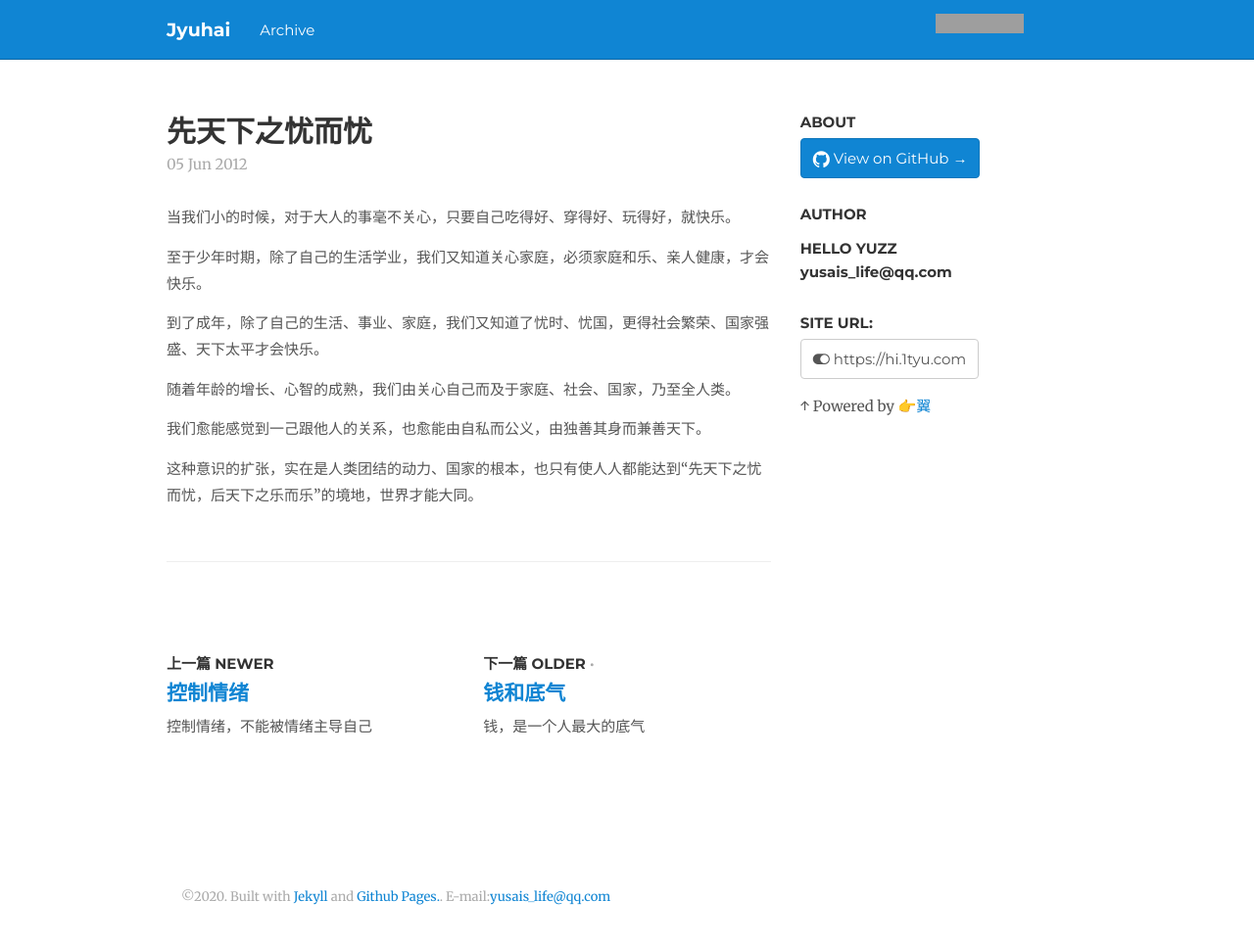
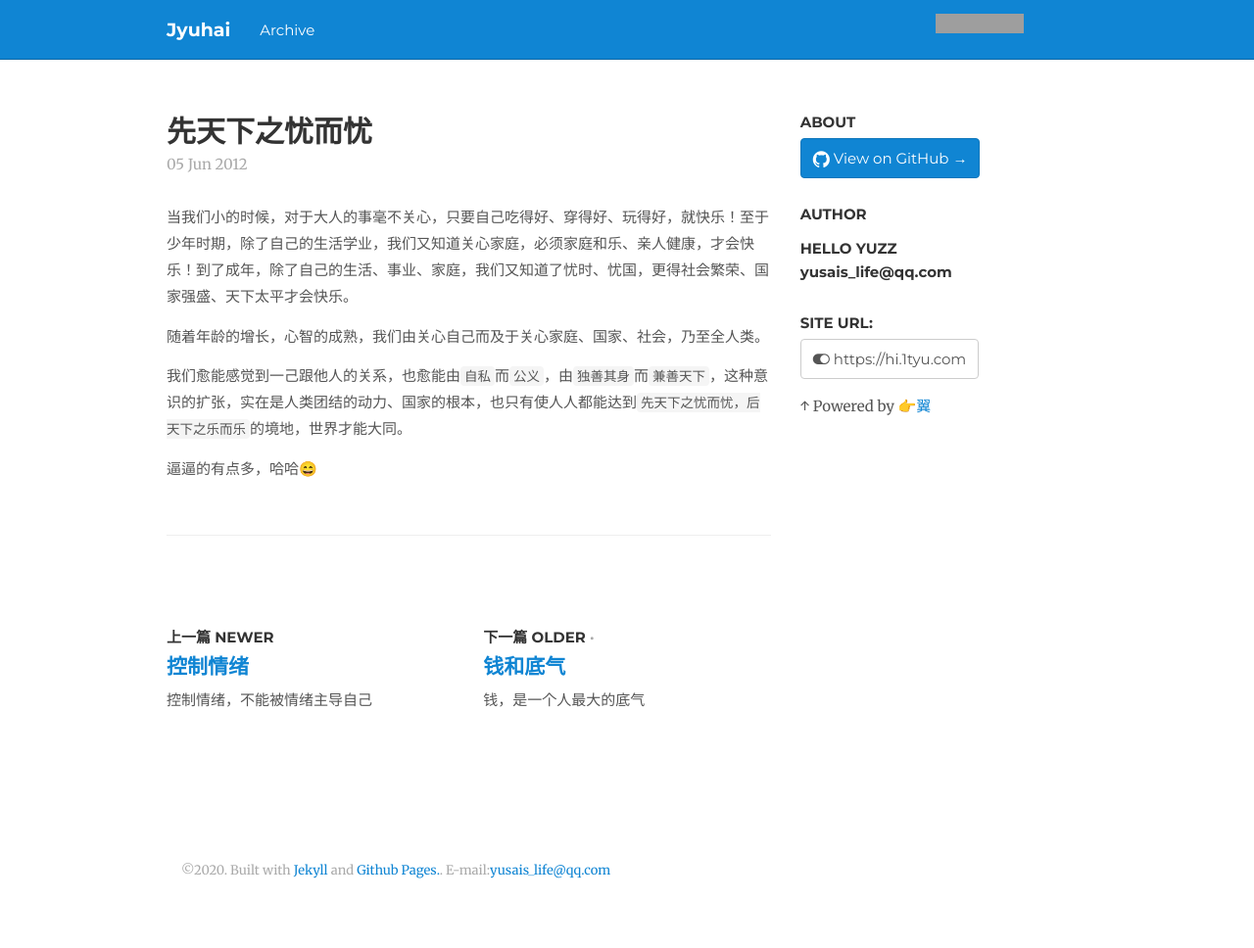
Before and after one commit to helloyuzz/me.wgrib2.com, a Jekyll site: the page built from _posts/2012-06-05-Power.md, in a window 1280 px wide. Shown: the whole page at 98% size. Built offline with Jekyll 4.4.1, drawn with Linux system fonts in a browser that asks for light colours; nearby versions of some CDN libraries; emoji names are drawn with the system emoji font; after the commit the page ends 941 px from its top, so only the background shows below that; grey boxes are pictures that could not be loaded.

Commit message:
Update 2012-06-05-Power.md

```diff
--- a/_posts/2012-06-05-Power.md
+++ b/_posts/2012-06-05-Power.md
@@ -2,14 +2,10 @@
 title: '先天下之忧而忧'
 ---
 
-当我们小的时候，对于大人的事毫不关心，只要自己吃得好、穿得好、玩得好，就快乐。
+当我们小的时候，对于大人的事毫不关心，只要自己吃得好、穿得好、玩得好，就快乐！至于少年时期，除了自己的生活学业，我们又知道关心家庭，必须家庭和乐、亲人健康，才会快乐！到了成年，除了自己的生活、事业、家庭，我们又知道了忧时、忧国，更得社会繁荣、国家强盛、天下太平才会快乐。
 
-至于少年时期，除了自己的生活学业，我们又知道关心家庭，必须家庭和乐、亲人健康，才会快乐。
+随着年龄的增长，心智的成熟，我们由关心自己而及于关心家庭、国家、社会，乃至全人类。
 
-到了成年，除了自己的生活、事业、家庭，我们又知道了忧时、忧国，更得社会繁荣、国家强盛、天下太平才会快乐。
+我们愈能感觉到一己跟他人的关系，也愈能由`自私`而`公义`，由`独善其身`而`兼善天下`，这种意识的扩张，实在是人类团结的动力、国家的根本，也只有使人人都能达到`先天下之忧而忧，后天下之乐而乐`的境地，世界才能大同。
 
-随着年龄的增长、心智的成熟，我们由关心自己而及于家庭、社会、国家，乃至全人类。
-
-我们愈能感觉到一己跟他人的关系，也愈能由自私而公义，由独善其身而兼善天下。
-
-这种意识的扩张，实在是人类团结的动力、国家的根本，也只有使人人都能达到“先天下之忧而忧，后天下之乐而乐”的境地，世界才能大同。
+逼逼的有点多，哈哈:smile:
```
